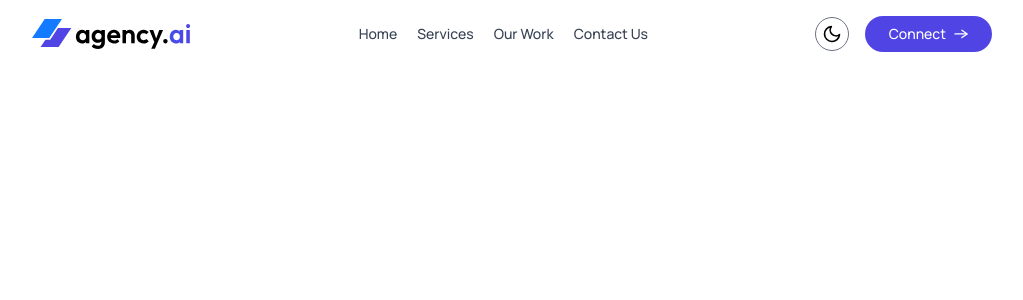
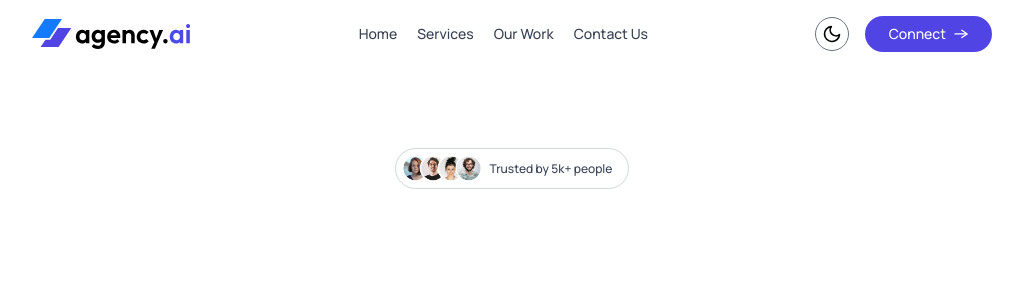
Before and after one commit to avicious/agency, a React (Vite) app: page / in a window 1280 px wide. Shown: the top 300 px of the page, without its empty margins (128-1151 px from the left). Built offline with nearby package versions, Linux system fonts and the light colour scheme.

Commit message:
Hero section updated

```diff
--- a/src/App.jsx
+++ b/src/App.jsx
@@ -1,5 +1,6 @@
 import { useState } from "react";
 import Navbar from "./components/Navbar";
+import Hero from "./components/Hero";
 
 const App = () => {
   const getTheme = localStorage.getItem("theme")
@@ -11,6 +12,7 @@
   return (
     <div className="dark:bg-black relative">
       <Navbar theme={theme} setTheme={setTheme} />
+      <Hero />
     </div>
   );
 };
--- a/src/components/Hero.jsx
+++ b/src/components/Hero.jsx
@@ -1,10 +1,15 @@
+import assets from "../assets/assets.js";
+
 const Hero = () => {
   return (
     <div
       id="hero"
       className="flex flex-col items-center gap-6 py-20 px-4 sm:px-12 lg:px-24 xl:px-40 text-center w-full overflow-hidden text-gray-700 dark:text-white"
     >
-
+      <div className="inline-flex items-center gap-2 border border-gray-300 p-1.5 pr-4 rounded-full">
+        <img className="w-20" src={assets.group_profile} alt="group profile" />
+        <p className="text-xs font-medium">Trusted by 5k+ people</p>
+      </div>
     </div>
   );
 };
```
